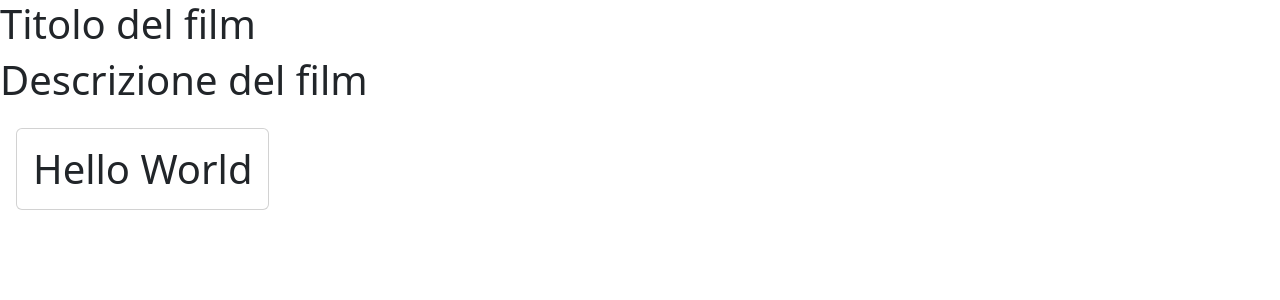
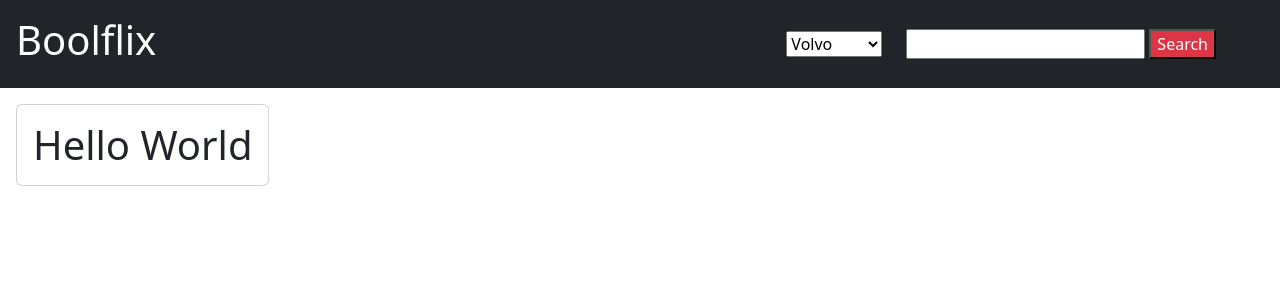
Before and after one commit to FedericoBellezza/react-boolflix, a React (Vite) app: page / in a window 1280 px wide. Shown: the top 300 px of the page. Built offline with nearby package versions, Linux system fonts and the light colour scheme.

Commit message:
created header

```diff
--- a/src/Components/Filters.jsx
+++ b/src/Components/Filters.jsx
@@ -0,0 +1,16 @@
+export default function Filters() {
+  return (
+    <>
+      <div>
+        <select name="category" className="me-4" id="">
+          <option value="volvo">Volvo</option>
+          <option value="saab">Saab</option>
+          <option value="mercedes">Mercedes</option>
+          <option value="audi">Audi</option>
+        </select>
+        <input type="text" className="me-1"></input>
+        <button className="me-5 text-bg-danger">Search</button>
+      </div>
+    </>
+  );
+}
--- a/src/Components/Header.jsx
+++ b/src/Components/Header.jsx
@@ -1,12 +1,15 @@
 import { useMovieDatas } from "../Contexts/GlobalContext";
+import Filters from "./Filters";
 
 export default function Header({ children }) {
   const globalData = useMovieDatas();
 
   return (
     <>
-      <h1>{globalData.title}</h1>
-      <h1>{globalData.overview}</h1>
+      <div className="d-flex text-bg-dark justify-content-between align-items-center p-3">
+        <h1>Boolflix</h1>
+        <Filters />
+      </div>
     </>
   );
 }
--- a/src/Contexts/GlobalContext.jsx
+++ b/src/Contexts/GlobalContext.jsx
@@ -5,10 +5,25 @@ const MovieDatas = createContext();
 export const useMovieDatas = () => useContext(MovieDatas);
 
 export const MovieDatasProvider = ({ children }) => {
-  const globalData = {
-    title: "Titolo del film",
-    overview: "Descrizione del film",
-  };
+  const globalData = [
+    {
+      adult: false,
+      backdrop_path: "/hziiv14OpD73u9gAak4XDDfBKa2.jpg",
+      genre_ids: [12, 14],
+      id: 671,
+      original_language: "en",
+      original_title: "Harry Potter and the Philosopher's Stone",
+      overview:
+        "Harry Potter has lived under the stairs at his aunt and uncle's house his whole life. But on his 11th birthday, he learns he's a powerful wizard—with a place waiting for him at the Hogwarts School of Witchcraft and Wizardry. As he learns to harness his newfound powers with the help of the school's kindly headmaster, Harry uncovers the truth about his parents' deaths—and about the villain who's to blame.",
+      popularity: 235.719,
+      poster_path: "/wuMc08IPKEatf9rnMNXvIDxqP4W.jpg",
+      release_date: "2001-11-16",
+      title: "Harry Potter and the Philosopher's Stone",
+      video: false,
+      vote_average: 7.908,
+      vote_count: 27495,
+    },
+  ];
 
   return (
     <MovieDatas.Provider value={globalData}>{children}</MovieDatas.Provider>
```
